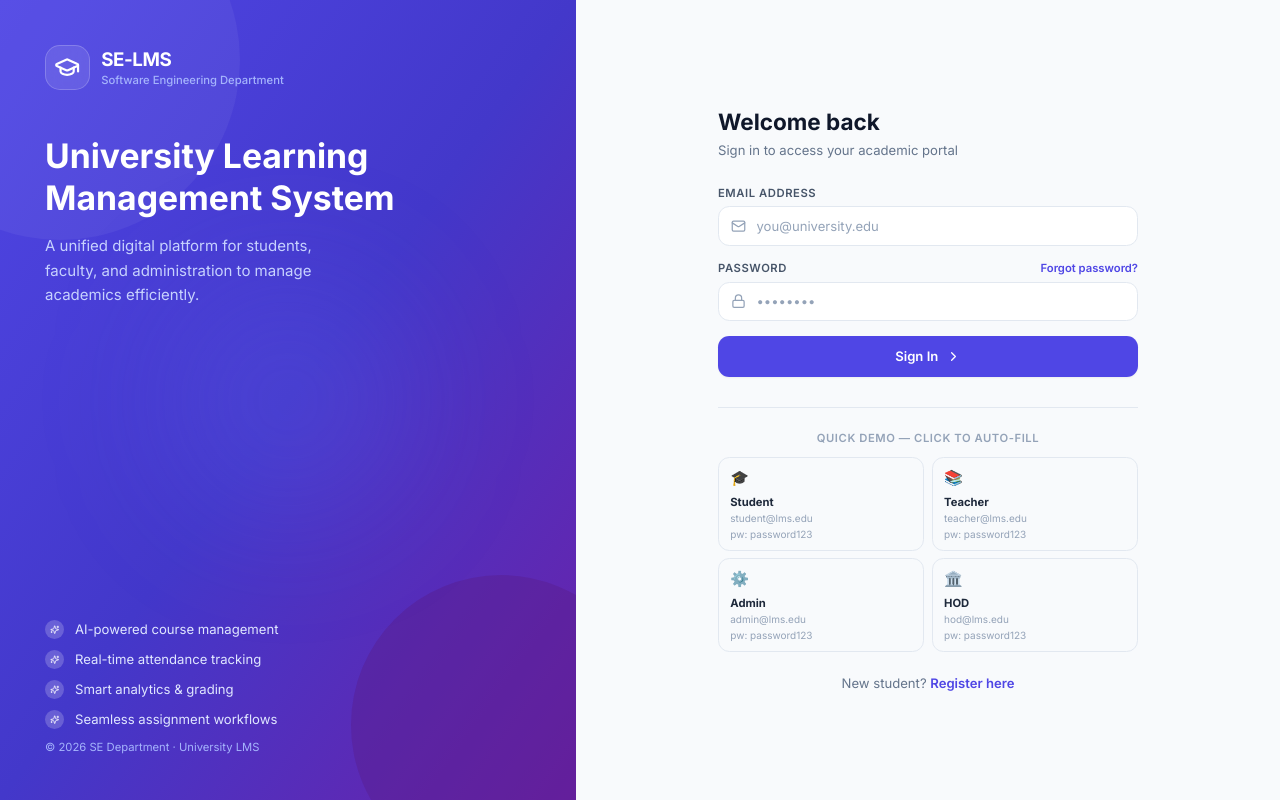
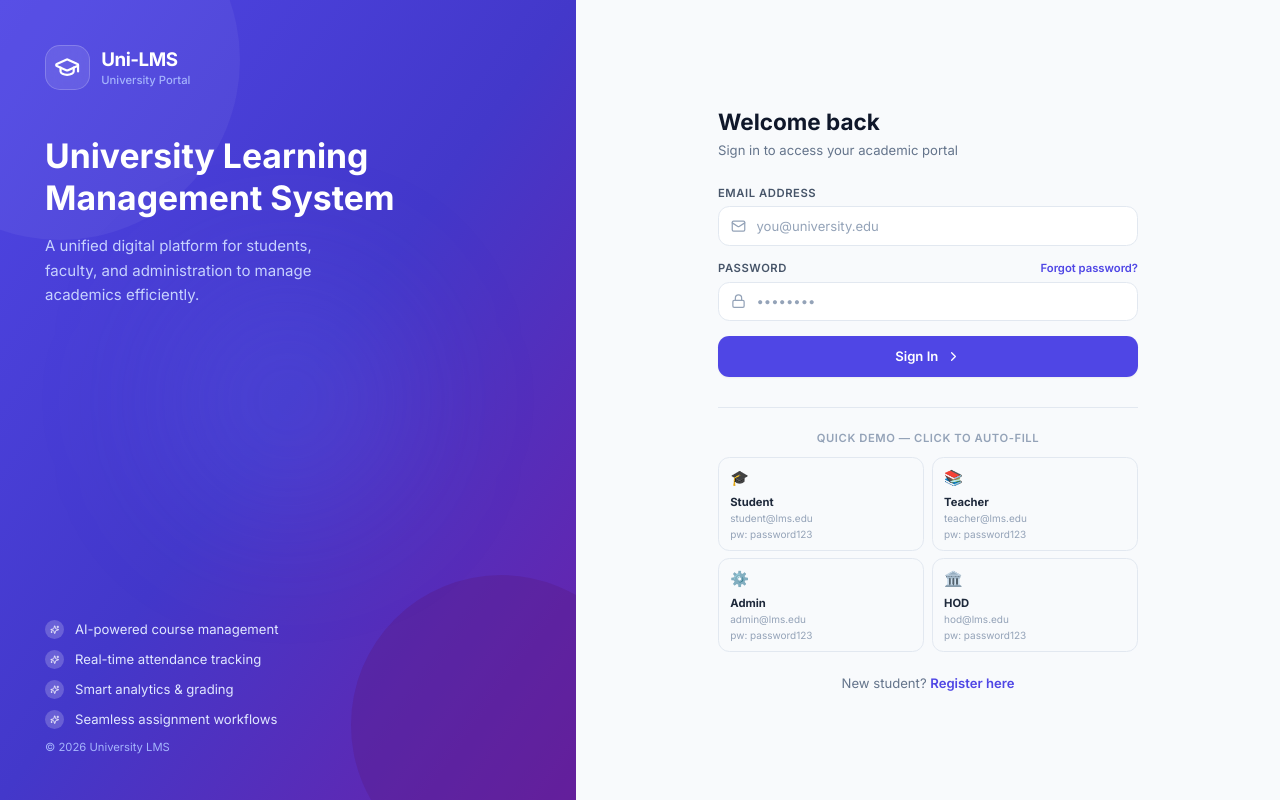
Before and after one commit to jawadkhan4915-pro/SE_LMS, a React (Vite) app in the folder frontend/: page /login in a window 1280 px wide. Built offline with nearby package versions, Linux system fonts and the light colour scheme; no server answers.

Commit message:
feat: implement HOD dashboard, auth pages, course/user management, and slip controller with shared layout components

```diff
--- a/frontend/src/components/Header.jsx
+++ b/frontend/src/components/Header.jsx
@@ -30,7 +30,7 @@ const Header = ({ toggleSidebar }) => {
   const { user } = useSelector((state) => state.auth);
   const location = useLocation();
 
-  const currentTitle = pageTitles[location.pathname] || 'SE-LMS';
+  const currentTitle = pageTitles[location.pathname] || (user?.role === 'admin' ? 'Uni-LMS' : `${user?.department || 'SE'}-LMS`);
   const initials = user?.name?.split(' ').map(n => n[0]).join('').slice(0, 2).toUpperCase() || 'U';
   const badgeStyle = roleStyles[user?.role] || 'bg-slate-100 text-slate-600';
 
--- a/frontend/src/components/Sidebar.jsx
+++ b/frontend/src/components/Sidebar.jsx
@@ -120,8 +120,12 @@ const Sidebar = ({ isOpen, setIsOpen }) => {
           <GraduationCap className="h-5 w-5 text-white" />
         </div>
         <div className="overflow-hidden">
-          <h1 className="font-bold text-white text-base leading-tight">SE-LMS</h1>
-          <p className="text-indigo-300 text-[10px] font-medium truncate">Software Engineering Dept</p>
+          <h1 className="font-bold text-white text-base leading-tight">
+            {user?.role === 'admin' ? 'Uni-LMS' : `${user?.department || 'SE'}-LMS`}
+          </h1>
+          <p className="text-indigo-300 text-[10px] font-medium truncate">
+            {user?.role === 'admin' ? 'University Admin' : `${getDepartmentFullName(user?.department)} Dept`}
+          </p>
         </div>
       </div>
 
--- a/frontend/src/pages/HODDashboard.jsx
+++ b/frontend/src/pages/HODDashboard.jsx
@@ -9,6 +9,7 @@ import {
   Chart as ChartJS, CategoryScale, LinearScale, BarElement, Title, Tooltip, Legend
 } from 'chart.js';
 import { useSelector } from 'react-redux';
+import { getDepartmentFullName } from '../utils/departmentHelper';
 
 ChartJS.register(CategoryScale, LinearScale, BarElement, Title, Tooltip, Legend);
 
@@ -62,7 +63,7 @@ const HODDashboard = () => {
   };
 
   const kpis = [
-    { label: 'Dept. Students', value: stats?.students || 0, sub: 'Software Engineering', icon: Users, iconBg: 'bg-indigo-50', iconColor: 'text-indigo-600' },
+    { label: 'Dept. Students', value: stats?.students || 0, sub: `${getDepartmentFullName(user?.department)} Department`, icon: Users, iconBg: 'bg-indigo-50', iconColor: 'text-indigo-600' },
     { label: 'Faculty Members', value: stats?.teachers || 0, sub: 'Academic staff', icon: TrendingUp, iconBg: 'bg-sky-50', iconColor: 'text-sky-600' },
     { label: 'Active Courses', value: stats?.courses || 0, sub: 'Approved curriculum', icon: BookOpen, iconBg: 'bg-emerald-50', iconColor: 'text-emerald-600' },
   ];
--- a/frontend/src/pages/Login.jsx
+++ b/frontend/src/pages/Login.jsx
@@ -51,8 +51,8 @@ const Login = () => {
               <GraduationCap className="h-7 w-7 text-white" />
             </div>
             <div>
-              <h1 className="text-xl font-bold tracking-tight">SE-LMS</h1>
-              <p className="text-indigo-300 text-xs font-medium">Software Engineering Department</p>
+              <h1 className="text-xl font-bold tracking-tight">Uni-LMS</h1>
+              <p className="text-indigo-300 text-xs font-medium">University Portal</p>
             </div>
           </div>
 
@@ -74,7 +74,7 @@ const Login = () => {
               <span className="text-sm text-indigo-100">{feat}</span>
             </div>
           ))}
-          <p className="text-indigo-300 text-xs mt-6">© 2026 SE Department · University LMS</p>
+          <p className="text-indigo-300 text-xs mt-6">© 2026 University LMS</p>
         </div>
       </div>
 
@@ -87,8 +87,8 @@ const Login = () => {
               <GraduationCap className="h-6 w-6 text-white" />
             </div>
             <div>
-              <h1 className="text-lg font-bold text-slate-900">SE-LMS</h1>
-              <p className="text-slate-500 text-xs">Software Engineering Dept</p>
+              <h1 className="text-lg font-bold text-slate-900">Uni-LMS</h1>
+              <p className="text-slate-500 text-xs">University Portal</p>
             </div>
           </div>
 
--- a/frontend/src/pages/ManageCourses.jsx
+++ b/frontend/src/pages/ManageCourses.jsx
@@ -17,6 +17,7 @@ const ManageCourses = () => {
   const [semester, setSemester] = useState('1');
   const [teacher, setTeacher] = useState('');
   const [category, setCategory] = useState('Core');
+  const [department, setDepartment] = useState('SE');
 
   const fetchCoursesAndTeachers = async () => {
     try {
@@ -55,12 +56,14 @@ const ManageCourses = () => {
         creditHours: Number(creditHours),
         semester: Number(semester),
         teacher,
-        category
+        category,
+        department
       });
       setMessage('Course published successfully in curriculum.');
       setName('');
       setCode('');
       setDescription('');
+      setDepartment('SE');
       setIsOpen(false);
       fetchCoursesAndTeachers();
       setTimeout(() => setMessage(''), 3000);
--- a/frontend/src/pages/ManageUsers.jsx
+++ b/frontend/src/pages/ManageUsers.jsx
@@ -28,6 +28,7 @@ const ManageUsers = () => {
   const [semester, setSemester] = useState('1');
   const [section, setSection] = useState('A');
   const [phone, setPhone] = useState('');
+  const [department, setDepartment] = useState('SE');
 
   const showMsg = (text) => { setMessage(text); setTimeout(() => setMessage(''), 3000); };
 
@@ -52,10 +53,11 @@ const ManageUsers = () => {
       await api.post('/users', {
         name, email, password, role, phone,
         semester: role === 'student' ? Number(semester) : undefined,
-        section: role === 'student' ? section : undefined
+        section: role === 'student' ? section : undefined,
+        department: role !== 'admin' ? department : undefined
       });
       showMsg('User registered successfully!');
-      setName(''); setEmail(''); setPassword(''); setPhone(''); setSection('A'); setIsOpen(false);
+      setName(''); setEmail(''); setPassword(''); setPhone(''); setSection('A'); setDepartment('SE'); setIsOpen(false);
       fetchUsers();
     } catch (e) { alert(e.response?.data?.message || 'Failed to create user'); }
   };
@@ -127,7 +129,7 @@ const ManageUsers = () => {
           <table className="w-full">
             <thead className="table-head">
               <tr>
-                {['#', 'Name', 'Email', 'Role', 'Details', 'Actions'].map(h => (
+                {['#', 'Name', 'Email', 'Role', 'Dept', 'Details', 'Actions'].map(h => (
                   <th key={h} className="table-th">{h}</th>
                 ))}
               </tr>
@@ -135,7 +137,7 @@ const ManageUsers = () => {
             <tbody>
               {users.length === 0 ? (
                 <tr>
-                  <td colSpan={6} className="table-td text-center text-slate-400 py-10">
+                  <td colSpan={7} className="table-td text-center text-slate-400 py-10">
                     <Users className="h-8 w-8 mx-auto mb-2 text-slate-300" />
                     No users found.
                   </td>
@@ -151,10 +153,11 @@ const ManageUsers = () => {
                       <span className="font-semibold text-slate-800">{u.name}</span>
                     </div>
                   </td>
-                  <td className="table-td text-slate-500">{u.email}</td>
+                  <td className="table-td text-slate-550">{u.email}</td>
                   <td className="table-td">
                     <span className={roleBadge[u.role] || 'badge-gray'}>{u.role}</span>
                   </td>
+                  <td className="table-td text-slate-600 font-semibold text-xs">{u.department || '—'}</td>
                   <td className="table-td text-slate-550 text-xs">
                     {u.role === 'student' ? `Semester ${u.semester} (Sec ${u.section || 'A'})` : u.phone || '—'}
                   </td>
@@ -239,6 +242,17 @@ const ManageUsers = () => {
                     <option value="admin">Admin</option>
                   </select>
                 </div>
+                {role !== 'admin' && (
+                  <div>
+                    <label className="form-label">Department</label>
+                    <select className="form-select" value={department} onChange={e => setDepartment(e.target.value)}>
+                      <option value="SE">Software Engineering</option>
+                      <option value="CS">Computer Science</option>
+                      <option value="IT">Information Technology</option>
+                      <option value="EE">Electrical Engineering</option>
+                    </select>
+                  </div>
+                )}
                 {role === 'student' && (
                   <>
                     <div>
--- a/frontend/src/pages/Register.jsx
+++ b/frontend/src/pages/Register.jsx
@@ -13,6 +13,7 @@ const Register = () => {
   const [semester, setSemester] = useState('1');
   const [section, setSection] = useState('A');
   const [phone, setPhone] = useState('');
+  const [department, setDepartment] = useState('SE');
   const [localError, setLocalError] = useState('');
 
   const { loading, error } = useSelector(s => s.auth);
@@ -28,7 +29,8 @@ const Register = () => {
       const r = await api.post('/auth/register', {
         name, email, password, role, phone,
         semester: role === 'student' ? Number(semester) : undefined,
-        section: role === 'student' ? section : undefined
+        section: role === 'student' ? section : undefined,
+        department: role !== 'admin' ? department : undefined
       });
       dispatch(authSuccess(r.data.data));
       navigate('/dashboard');
@@ -50,11 +52,11 @@ const Register = () => {
               <GraduationCap className="h-7 w-7 text-white" />
             </div>
             <div>
-              <h1 className="text-xl font-bold tracking-tight">SE-LMS</h1>
-              <p className="text-indigo-300 text-xs font-medium">Software Engineering Dept</p>
+              <h1 className="text-xl font-bold tracking-tight">Uni-LMS</h1>
+              <p className="text-indigo-300 text-xs font-medium">University Portal</p>
             </div>
           </div>
-          <h2 className="text-3xl font-bold leading-tight mb-4">Join the SE Department<br />Academic Platform</h2>
+          <h2 className="text-3xl font-bold leading-tight mb-4">Join our Academic<br />Learning Platform</h2>
           <p className="text-indigo-200 text-sm leading-relaxed max-w-xs">
             Create your account to access courses, assignments, quizzes, and academic resources.
           </p>
@@ -69,7 +71,7 @@ const Register = () => {
               <span className="text-sm text-indigo-100">{f}</span>
             </div>
           ))}
-          <p className="text-indigo-300 text-xs mt-4">© 2026 SE Department · University LMS</p>
+          <p className="text-indigo-300 text-xs mt-4">© 2026 University LMS</p>
         </div>
       </div>
 
@@ -82,8 +84,8 @@ const Register = () => {
               <GraduationCap className="h-6 w-6 text-white" />
             </div>
             <div>
-              <h1 className="text-lg font-bold text-slate-900">SE-LMS</h1>
-              <p className="text-slate-500 text-xs">Software Engineering Dept</p>
+              <h1 className="text-lg font-bold text-slate-900">Uni-LMS</h1>
+              <p className="text-slate-500 text-xs">University Portal</p>
             </div>
           </div>
 
@@ -136,6 +138,17 @@ const Register = () => {
                   <option value="admin">Administrator</option>
                 </select>
               </div>
+              {role !== 'admin' && (
+                <div>
+                  <label className="form-label">Department</label>
+                  <select className="form-select" value={department} onChange={e => setDepartment(e.target.value)}>
+                    <option value="SE">Software Engineering</option>
+                    <option value="CS">Computer Science</option>
+                    <option value="IT">Information Technology</option>
+                    <option value="EE">Electrical Engineering</option>
+                  </select>
+                </div>
+              )}
               {role === 'student' && (
                 <>
                   <div>
```
Also changed, not shown: 1 other file (tests, documents, lock files or other folders).
